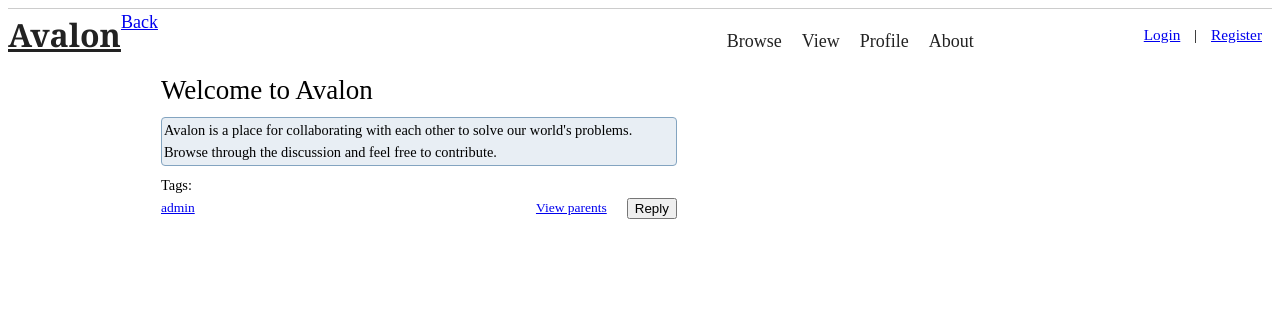
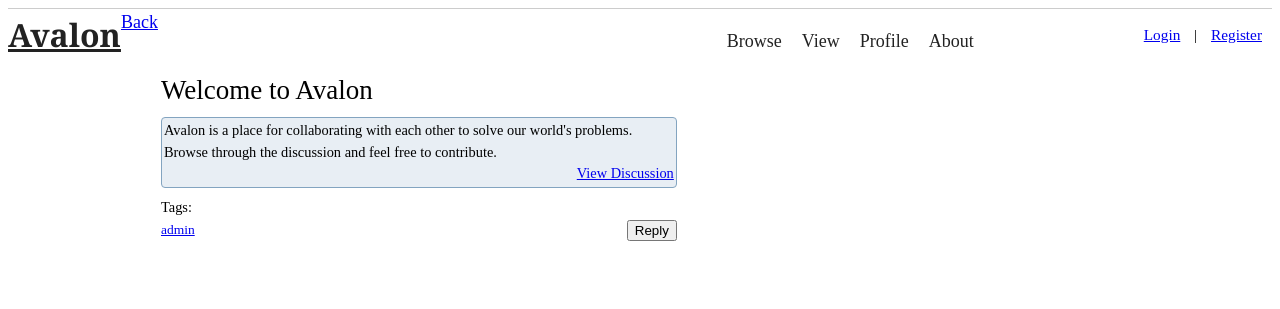
Before and after one commit to yedi/Avalon, a Flask app: page / in a window 1280 px wide. Shown: the top 309 px of the page. Run offline with Flask 2, Linux system fonts and the light colour scheme; data comes from the database, SQL or seed files in the repository; data that the repository does not hold is empty; style sheets or scripts are compiled from the project's sources; some libraries are stand-ins or nearby versions.

Commit message:
follow up to last commit. These two commits also fixed a bug in view.html for when users aren't logged in

```diff
--- a/avalon/static/page.less
+++ b/avalon/static/page.less
@@ -56,6 +56,7 @@
   padding: 2px;
   border: 1px solid @color;
   display: block;
+  .group;
 }
 
 .votecount {
@@ -133,11 +134,6 @@
   margin-right: 20px;
 }
 
-.parents-btn {
-  margin-right: 20px;
-  float: right;
-}
-
 .post-button {
   float: right;
 }
@@ -145,10 +141,6 @@
 .post-div {
   margin-left: 20px;
   display: block;
-}
-
-.parents-div {
-  margin-left: 40px;
 }
 
 .tags {
@@ -160,3 +152,28 @@
   overflow-x: hidden;
   /*overflow-y: visible;*/
 }
+
+.mi-button {
+  margin-right: 20px;
+  float: right;
+  display: none;
+}
+
+.more-div {
+  border-top: 1px dotted gray;
+  margin-top: 12px;
+  margin-left: 40px;
+  font-size: 75%;
+}
+
+.parents-btn {
+  margin-right: 8px;
+}
+
+.more-close {
+  float: right;
+}
+
+.disc-link {
+  float: right;
+}
--- a/avalon/templates/page.html
+++ b/avalon/templates/page.html
@@ -151,9 +151,14 @@ function createNodeElement(rel_id) {
       //.append(vote_element('up'), votecount, title, vote_element('down'));
       .append(votecount, item.title);
 
+  var disc_link = $('<a />')
+      .addClass('disc-link')
+      .attr('href', "/view/" + item.id)
+      .text('View Discussion');
+
   var body = $('<span />')
       .addClass('node-body span7')
-      .text(item.body);
+      .append(item.body, '<br />', disc_link);
 
   var tags_div = $('<span />')
       .addClass('tags span7')
@@ -169,12 +174,13 @@ function createNodeElement(rel_id) {
       .attr('onclick', 'return false')
       .text(user_list[item.user_id].username);
 
-  var parents_btn = $('<a />')
-      .addClass('parents-btn')
+  var mi_button = $('<a />')
+      .addClass('mi-button')
       .attr('href', '#')
       .attr('onclick', 'return false')
-      .text("View parents")
+      .text("More options")
 
+  //add linked by info if necessary
   var linked_by = $('<span />');
   if (rel.linked_by !== null) {
     var lb_link = $('<a />')
@@ -189,7 +195,13 @@ function createNodeElement(rel_id) {
 
   var node_footer = $('<div />')
       .addClass('node-footer span7')
-      .append(by_user, linked_by, post_button, parents_btn);
+      .append(by_user, linked_by, post_button, mi_button)
+      .hover(function() {
+        $(this).find('.mi-button').show();
+      },
+      function() {
+        $(this).find('.mi-button').hide();
+      });
 
   var node_element = $('<span />')
       .addClass('node')
@@ -314,26 +326,6 @@ function createPostDiv(type) {
       .addClass('form-stacked')
       .append(title_input, body_input, parent_input, post_button);
 
-  /*
-  var item_label = $('<label />').text("Linked item's id:");
-  var item_input = $('<input />')
-      .addClass('span7')
-      .attr('type', 'number')
-      .attr('name', 'item');
-  item_input = inputDiv().append(item_input);
-  item_input = clearfix().append(item_label, item_input);
-
-  var link_button = $('<input />')
-      .attr('type', 'submit')
-      .val('Submit Link');
-
-  var link_form = $('<form />')
-      .addClass('form-stacked')
-      .attr('method', 'post')
-      .attr('action', '{{ url_for('addLink') }}')
-      .append(item_input, parent_input.clone(), user_input.clone(), link_button);
-  */
-
   var post_div = $('<span />')
       .addClass('post-div')
       //.append(post_form, link_form);
@@ -375,7 +367,103 @@ function createParentsDiv(type) {
     parents_div.append(parent(slide_parents[i]), " ");
   }
 
-  slide.find('.node').append(parents_div);
+  return parents_div;
+  //slide.find('.node').append(parents_div);
+}
+
+/*
+ * creates the link div for a node
+ * @todo: need to finish this
+ */
+function createLinkDiv(type) {
+  var slide = $('#' + type + '-node');
+  var slide_id = (type === 'parent')?parent_id:child_id;
+
+  var item_label = $('<label />').text("Linked item's id:");
+  var item_input = $('<input />')
+      .addClass('span7')
+      .attr('type', 'number')
+      .attr('name', 'item');
+  item_input = inputDiv().append(item_input);
+  item_input = clearfix().append(item_label, item_input);
+
+  var link_button = $('<input />')
+      .attr('type', 'submit')
+      .val('Submit Link');
+
+  var link_form = $('<form />')
+      .addClass('form-stacked')
+      .attr('method', 'post')
+      .attr('action', '{{ url_for('addLink') }}')
+      .append(item_input, parent_input.clone(), user_input.clone(), link_button);
+}
+
+/*
+ * creates the more options div for a node
+ */
+function createMoreDiv(type) {
+  var slide = $('#' + type + '-node');
+  var slide_id = (type === 'parent')?parent_id:child_id;
+
+  var moreBtnHandler = function() {
+    if ($(this).parents('#parent-node').length === 0) {
+      from = 'child';
+    }
+    else {
+      from = 'parent';
+    }
+
+    md = $(this).parent();
+
+    if ($(this).attr('class') === 'parents-btn') {
+      if (md.find('.parents-div').length === 0) {
+        md.append(createParentsDiv(from));
+        return;
+      }
+
+      md.find('.link-div').hide();
+      md.find('.parents-div').show('fast');
+    }
+
+    else if ($(this).attr('class') === 'link-btn') {
+      if (md.find('.link-div').length === 0) {
+        md.append(createLinkDiv(from));
+        return;
+      }
+
+      md.find('.parents-div').hide();
+      md.find('.link-div').show('fast');
+    }
+  }
+
+  parents_btn = $('<a />')
+      .addClass('parents-btn')
+      .attr('href', '#')
+      .attr('onclick', 'return false;')
+      .text('View Parents')
+      .click(moreBtnHandler);
+
+  link_btn = $('<a />')
+      .addClass('link-btn')
+      .attr('href', '#')
+      .attr('onclick', 'return false;')
+      .text('Link an item')
+      .click(moreBtnHandler);
+
+  close_btn = $('<a />')
+      .addClass('more-close')
+      .attr('href', '#')
+      .attr('onclick', 'return false;')
+      .text('Close')
+      .click(function() {
+        $(this).parent().hide('fast');
+      });
+
+  more_div = $('<div />')
+      .addClass('span7 more-div')
+      .append(parents_btn, /*link_btn,*/ close_btn);
+
+  slide.find('.node').append(more_div);
 }
 
 /**
@@ -582,7 +670,7 @@ $(document).ready(function() {
     });
   });
 
-  doc.on('click', '.parents-btn', function() {
+  doc.on('click', '.mi-button', function() {
     if ($(this).parents('#parent-node').length === 0) {
       from = 'child';
     }
@@ -591,12 +679,14 @@ $(document).ready(function() {
     }
     var from_selector = $('#' + from + '-node');
 
-    if (from_selector.find('.parents-div').length === 0) {
-      createParentsDiv(from);
+    if (from_selector.find('.more-div').length === 0) {
+      createMoreDiv(from);
       return;
     }
-    from_selector.find('.parents-div').slideToggle('fast');
+    from_selector.find('.more-div').slideToggle('fast');
   });
+
+  doc.hover()
 
   //shift back one level
   $('#back').on("click", function(){
```
